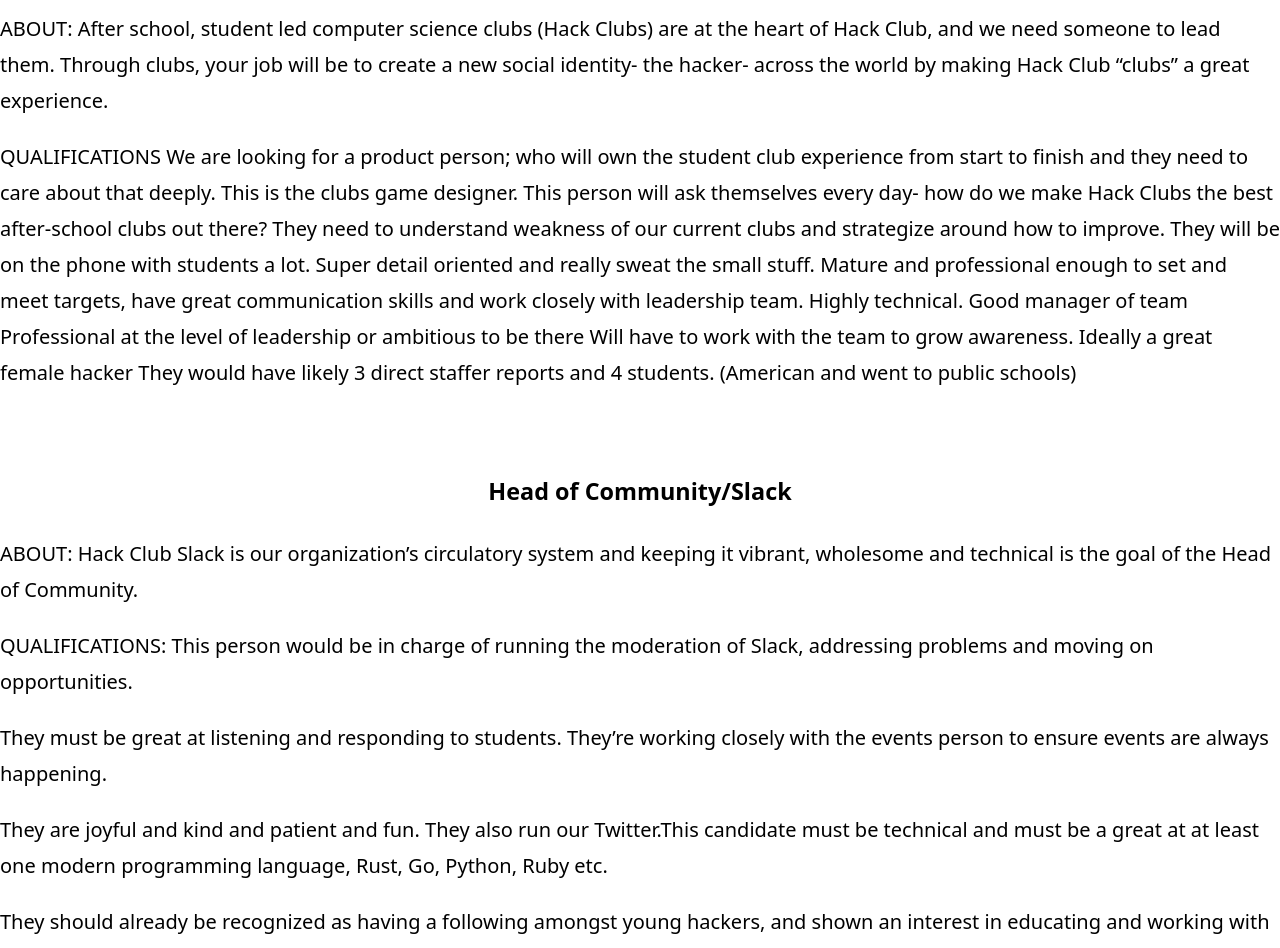
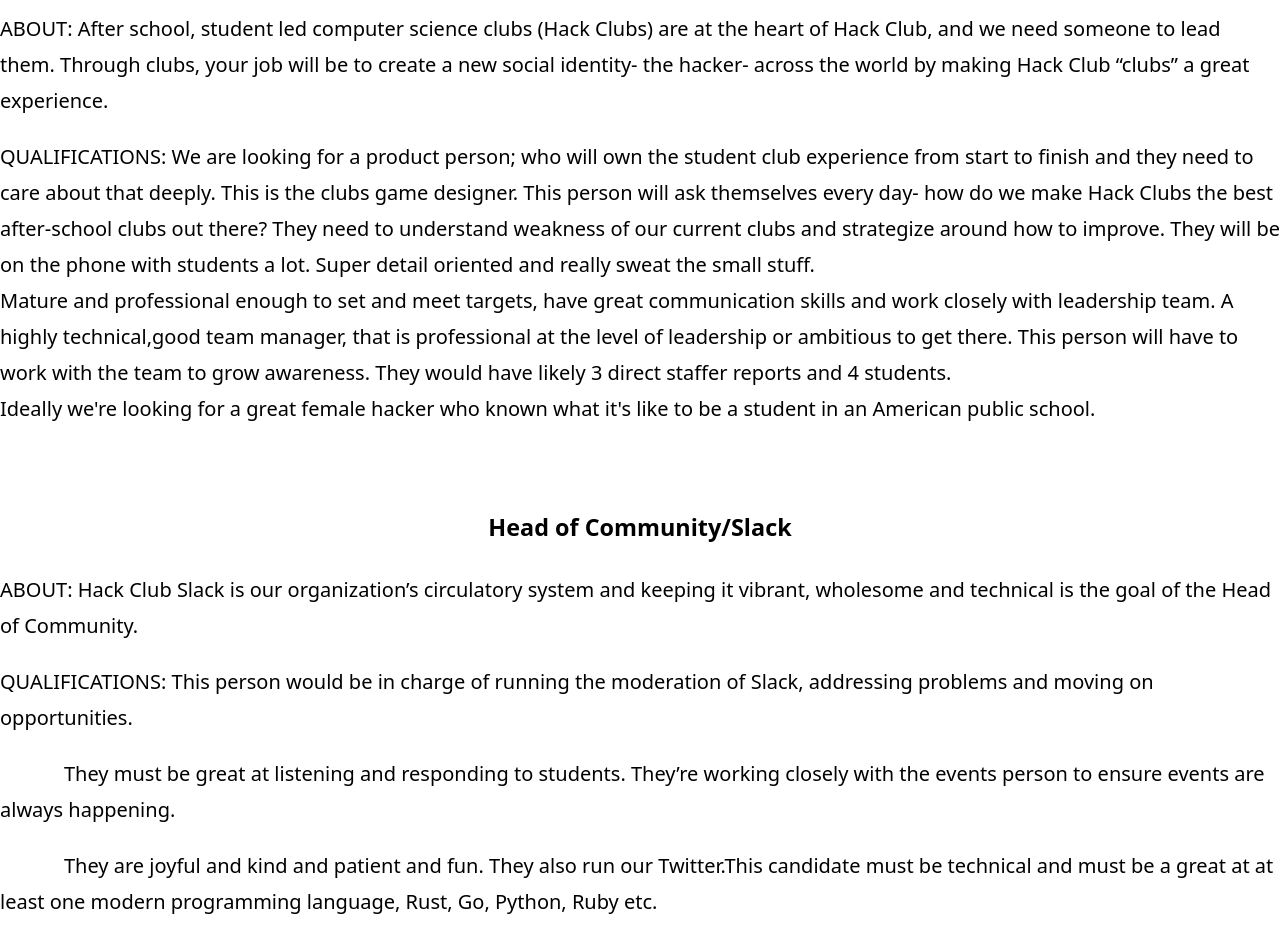
Before and after one commit to digitaldina/hackclubjobs, a plain HTML site: page index.html in a window 1280 px wide. Shown: the part 1060-2008 px from the top of the page. Drawn offline with Linux system fonts and the light colour scheme; a web font is replaced by a local one.

Commit message:
Add spacing and edit into paragraphs

```diff
--- a/index.html
+++ b/index.html
@@ -36,17 +36,13 @@
 </center>
 
 <p>ABOUT: After school, student led computer science clubs (Hack Clubs) are at the heart of Hack Club, and we need someone to lead them. Through clubs, your job will be to create a new social identity- the hacker- across the world by making Hack Club “clubs” a great experience. </p>
-<p>QUALIFICATIONS
-    We are looking for a product person; who will own the student club experience from start to finish and they need to care about that deeply. This is the clubs game designer. This person will ask themselves every day- how do we make Hack Clubs the best after-school clubs out there?  They need to understand weakness of our current clubs and strategize around how to improve.  They will be on the phone with students a lot.
+<p>QUALIFICATIONS: We are looking for a product person; who will own the student club experience from start to finish and they need to care about that deeply. This is the clubs game designer. This person will ask themselves every day- how do we make Hack Clubs the best after-school clubs out there?  They need to understand weakness of our current clubs and strategize around how to improve.  They will be on the phone with students a lot.
 Super detail oriented and really sweat the small stuff.
+<br>
 Mature and professional enough to set and meet targets, have great communication skills and work closely with leadership team.
-Highly technical.
-Good manager of team
-Professional at the level of leadership or ambitious to be there
-Will have to work with the team to grow awareness.
-Ideally a great female hacker
-They would have likely 3 direct staffer reports and 4 students.
-(American and went to public schools)
+A highly technical,good team manager, that is professional at the level of leadership or ambitious to get there. This person will have to work with the team to grow awareness. They would have likely 3 direct staffer reports and 4 students.
+<br>
+Ideally we're looking for a great female hacker who known what it's like to be a student in an American public school.
 
     </p>
 
@@ -58,12 +54,12 @@ They would have likely 3 direct staffer reports and 4 students.
     <p>ABOUT: Hack Club Slack is our organization’s circulatory system and keeping it vibrant, wholesome and technical is the goal of the Head of Community.</p>
 
     <p>QUALIFICATIONS: This person would be in charge of running the moderation of Slack, addressing problems and moving on opportunities.</p>
-    <p>They must be great at listening and responding to students. They’re working closely with the events person to ensure events are always happening. </p>
-    <p>They are joyful and kind and patient and fun. They also run our Twitter.This candidate must be technical and must be a great at at least one modern programming language, Rust, Go, Python, Ruby etc. </p>
+    <p style="text-indent: 5%">They must be great at listening and responding to students. They’re working closely with the events person to ensure events are always happening. </p>
+    <p style="text-indent: 5%">They are joyful and kind and patient and fun. They also run our Twitter.This candidate must be technical and must be a great at at least one modern programming language, Rust, Go, Python, Ruby etc. </p>
 
-    <p>They should already be recognized as having a following amongst young hackers, and shown an interest in educating and working with young people.</p>
+    <pstyle="text-indent: 5%">They should already be recognized as having a following amongst young hackers, and shown an interest in educating and working with young people.</p>
 
-    <p>We're looking for someone who is ideally creative, fun energy, team player, cool person, little edgy, good communication skills, gets along well with others, Not social justice-y; we’re biasing towards under 25. </p>
+    <p style="text-indent: 5%">We're looking for someone who is ideally creative, fun energy, team player, cool person, little edgy, good communication skills, gets along well with others, Not social justice-y; we’re biasing towards under 25. </p>
 
 
 
@@ -77,9 +73,9 @@ They would have likely 3 direct staffer reports and 4 students.
 
     <p>QUALIFICATIONS: This person runs all of our online events and makes sure they are compelling enough that students are always attending. They build out our “Ask-me-Anythings” and brings forth othe weird ideas that attracts new students and builds community. </p>
 
-    <p>Hack Club events can be weird, surprising, engaging, they are not overly pre-planned, and we have figured out how to pierce the PR-speak and ask questions that get to the heart of the guest’s world-view and lived experience. </p>
+    <p style="text-indent: 5%">Hack Club events can be weird, surprising, engaging, they are not overly pre-planned, and we have figured out how to pierce the PR-speak and ask questions that get to the heart of the guest’s world-view and lived experience. </p>
 
-    <p>This candidate should have some technical experience in putting on events or be willing to quickly learn them. They should be a cool, fun person, who understands how to engage a live audience, and is a talented storyteller who understands how to do compelling visual and audio events. </p>
+    <p style="text-indent: 5%">This candidate should have some technical experience in putting on events or be willing to quickly learn them. They should be a cool, fun person, who understands how to engage a live audience, and is a talented storyteller who understands how to do compelling visual and audio events. </p>
 
 
 
```
